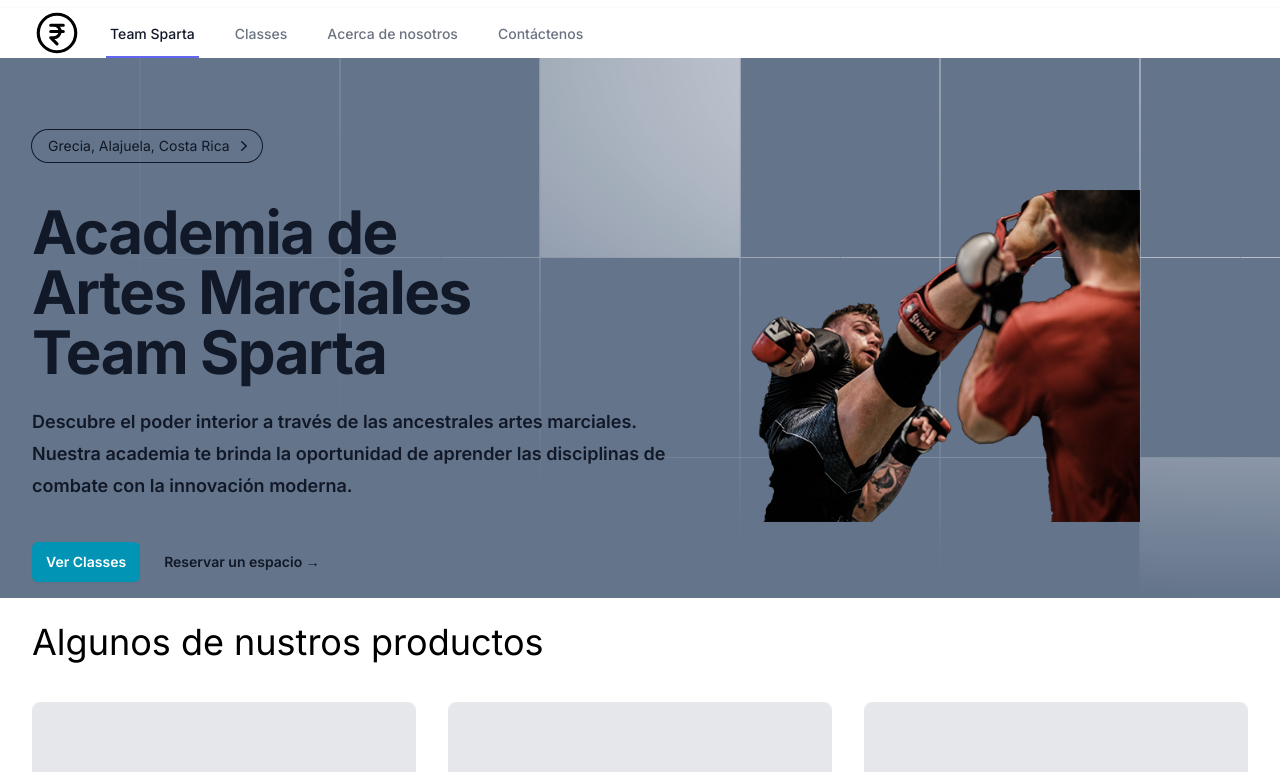
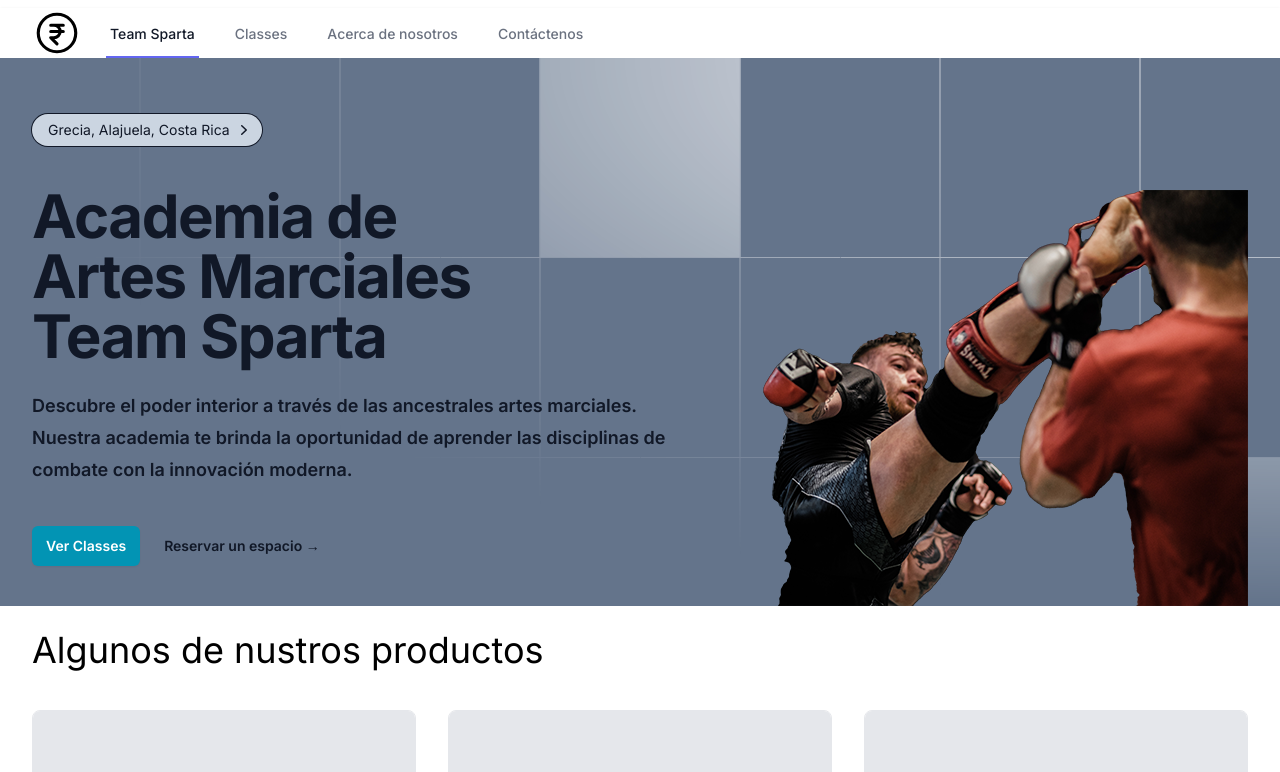
Before and after one commit to jonathandevelopment/teamsparta, a Next.js app: page / in a window 1280 px wide. Shown: the top 772 px of the page. Built offline with nearby package versions, Linux system fonts and the light colour scheme.

Commit message:
themming masthead

```diff
--- a/src/app/components/Masthead/index.tsx
+++ b/src/app/components/Masthead/index.tsx
@@ -89,10 +89,10 @@ export default function Masthead() {
           </svg>
           <rect width="100%" height="100%" strokeWidth={0} fill="url(#83fd4e5a-9d52-42fc-97b6-718e5d7ee527)" />
         </svg>
-        <div className="mx-auto max-w-7xl px-6 py-4  lg:flex lg:items-center lg:gap-x-10 lg:px-8 ">
+        <div className="mx-auto max-w-7xl px-6  lg:flex lg:items-end lg:gap-x-10 lg:px-8 ">
           <div className="mx-auto max-w-2xl lg:mx-0 lg:flex-auto">
             <div className="flex">
-              <div className="relative flex items-center gap-x-4 rounded-full px-4 py-1 text-sm leading-6 text-gray-900 ring-1 ring-gray-900 hover:ring-gray-900/20">
+              <div className="relative flex items-center gap-x-4 rounded-full px-4 py-1 text-sm leading-6 text-gray-900 ring-1 ring-gray-900 bg-slate-300">
                 <a href="#" className="flex items-center gap-x-1">
                   <span className="absolute inset-0 " aria-hidden="true" />
                   Grecia, Alajuela, Costa Rica
@@ -108,7 +108,7 @@ export default function Masthead() {
              Nuestra academia te brinda la oportunidad de aprender las disciplinas de combate
              con la innovación moderna.
             </p>
-            <div className="mt-10 flex items-center gap-x-6">
+            <div className="my-10 flex items-center gap-x-6">
               <a
                 href="#"
                 className="rounded-md bg-[#0294b4] px-3.5 py-2.5 text-sm font-semibold text-white shadow-sm hover:bg-indigo-500 focus-visible:outline focus-visible:outline-2 focus-visible:outline-offset-2 focus-visible:outline-[#0294b4]"
@@ -122,7 +122,7 @@ export default function Masthead() {
           </div>
           <div className="mt-16 sm:mt-24 lg:mt-0 lg:flex-shrink-0 lg:flex-grow">
             <img
-            style={{width:"80%"}}
+            style={{width:"100%"}}
             src="/images/kick.png" alt="" />
           </div>
         </div>
```
